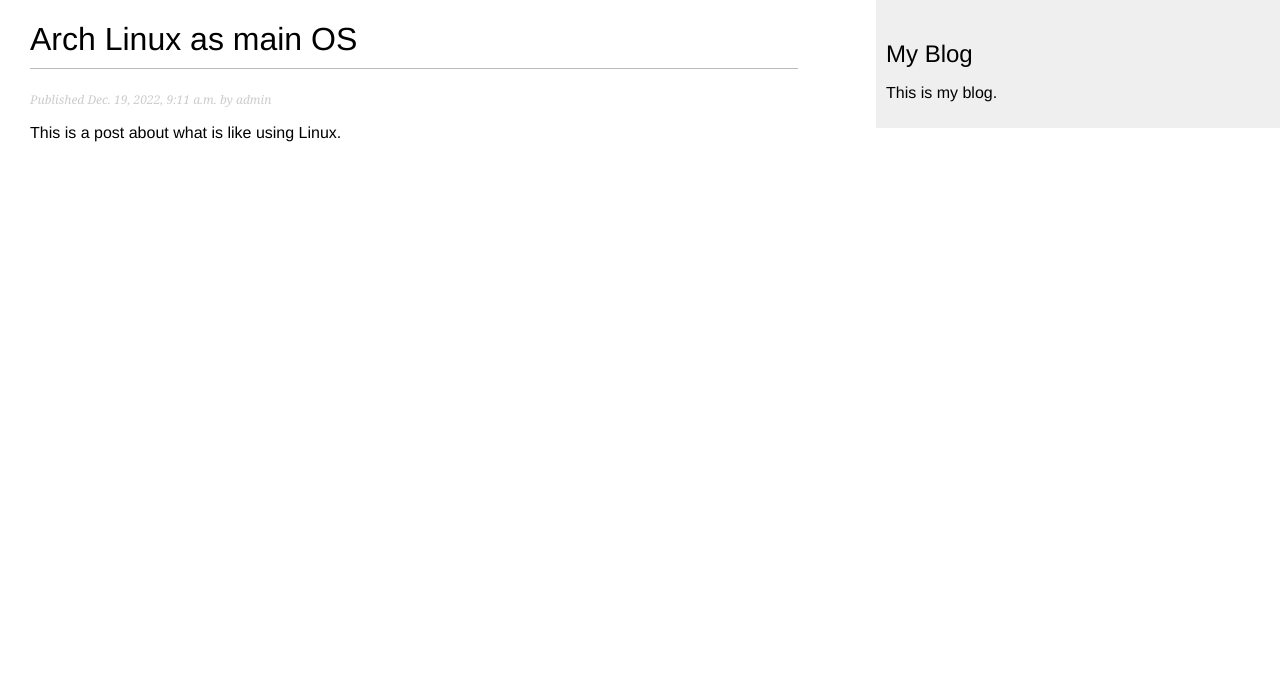
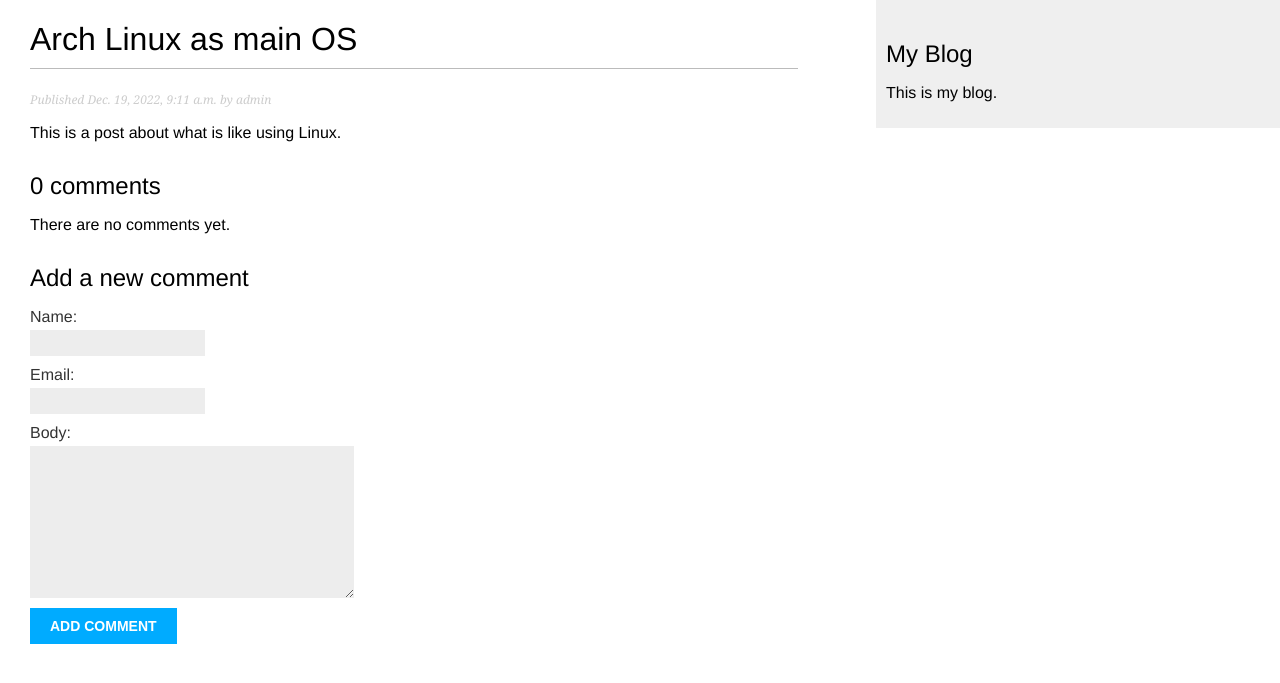
Before and after one commit to westoleaboat/django3bE, a Django app: a page that uses mysite/blog/templates/blog/post/detail.html in a window 1280 px wide. Shown: the top 683 px of the page. Run offline with Django 4.2, Linux system fonts and the light colour scheme; data comes from the database, SQL or seed files in the repository; both versions use the stored data as it was after the commit.

Commit message:
added comments for each post

```diff
--- a/mysite/blog/forms.py
+++ b/mysite/blog/forms.py
@@ -1,4 +1,5 @@
 from django import forms
+from .models import Comment
 
 
 class EmailPostForm(forms.Form):
@@ -14,3 +15,8 @@ class EmailPostForm(forms.Form):
     # widget attribute overrides default widget type
     # required is optional
     comments = forms.CharField(required=False, widget=forms.Textarea)
+
+class CommentForm(forms.ModelForm): #page52
+    class Meta:
+        model = Comment
+        fields = ('name', 'email', 'body')
--- a/mysite/blog/models.py
+++ b/mysite/blog/models.py
@@ -41,3 +41,22 @@ class Post(models.Model):
     def __str__(self):
         # The __str__() method is the default human-readable representation of the object.
         return self.title
+
+
+class Comment(models.Model):
+    '''
+    many-to-one relationship. page50
+    '''
+    post = models.ForeignKey(Post, on_delete=models.CASCADE, related_name='comments')
+    name = models.CharField(max_length=80)
+    email = models.EmailField()
+    body = models.TextField()
+    created = models.DateTimeField(auto_now_add=True)
+    updated = models.DateTimeField(auto_now=True)
+    active = models.BooleanField(default=True) # deactivate comments
+
+    class Meta:
+        ordering = ('created',)
+
+    def __str__(self):
+        return f'Comment by {self.name} on {self.post}'
--- a/mysite/blog/templates/blog/post/detail.html
+++ b/mysite/blog/templates/blog/post/detail.html
@@ -8,6 +8,38 @@
     Published {{ post.publish }} by {{ post.author }}
 </p>
 {{ post.body|linebreaks}}
+
+{% with comments.count as total_comments %}
+<h2>
+    {{ total_comments }} comment{{ total_comments|pluralize }}
+</h2>
+{% endwith %}
+
+{% for comment in comments %}
+    <div class="comment">
+        <p class='info'>
+            Comment {{ forloop.counter }} by {{ comment.name }}
+            {{ comment.created }}
+        </p>
+        {{ comment.body|linebreaks }}
+    </div>
+    {% empty %}
+    <p>There are no comments yet.</p>
+
+
+{% endfor %}
+
+{% if new_comment %}
+<h2>Your comment has been added.</h2>
+{% else %}
+<h2>Add a new comment</h2>
+<form method='post'>
+    {{ comment_form.as_p }}
+    {% csrf_token %}
+    <p><input type='submit' value='Add comment'></p>
+</form>
+{% endif %}
+
 {% endblock%}
 
 {% comment %} page 33 django3byexample {% endcomment %}
--- a/mysite/blog/views.py
+++ b/mysite/blog/views.py
@@ -1,11 +1,11 @@
 from django.shortcuts import render, get_object_or_404
-from .models import Post
+from .models import Post, Comment
 # pagination
 from django.core.paginator import Paginator, EmptyPage, PageNotAnInteger
 # class-based views
 from django.views.generic import ListView
 # handling forms in views
-from .forms import EmailPostForm
+from .forms import EmailPostForm, CommentForm
 
 # Create your views here.
 
@@ -62,4 +62,23 @@ def post_detail(request, year, month, day, post):
     post = get_object_or_404(Post, slug=post,
                              status='published', publish__year=year, publish__month=month, publish__day=day)
 
-    return render(request, 'blog/post/detail.html', {'post': post})
+    # List of active comments for this post
+    comments = post.comments.filter(active=True)
+    new_comment = None
+
+    if request.method == 'POST':
+        # A comment was posted
+        comment_form = CommentForm(data=request.POST)
+        if comment_form.is_valid():
+            # Create comment object but dont save to database yet
+            new_comment = comment_form.save(commit=False)
+            # Assing the current post to the comment
+            new_comment.post = post
+            # save the comment to the database
+            new_comment.save()
+    else:
+        comment_form = CommentForm()
+
+    return render(request, 'blog/post/detail.html', {'post': post, 'comments': comments,
+    'new_comment': new_comment,
+    'comment_form': comment_form})
```
Also changed, not shown: mysite/blog/admin.py (+8 -1 lines), mysite/blog/migrations/0002_comment.py (added), mysite/db.sqlite3.
